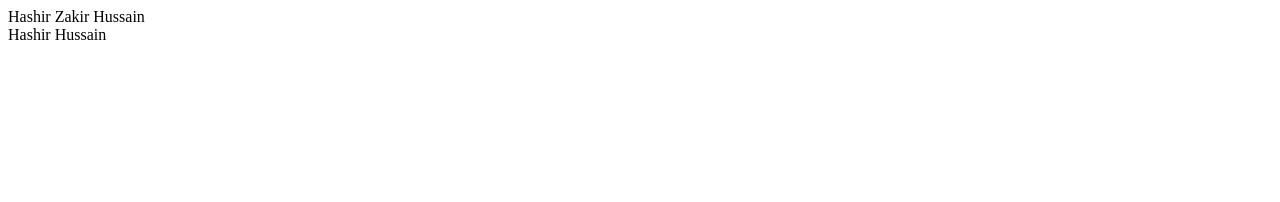
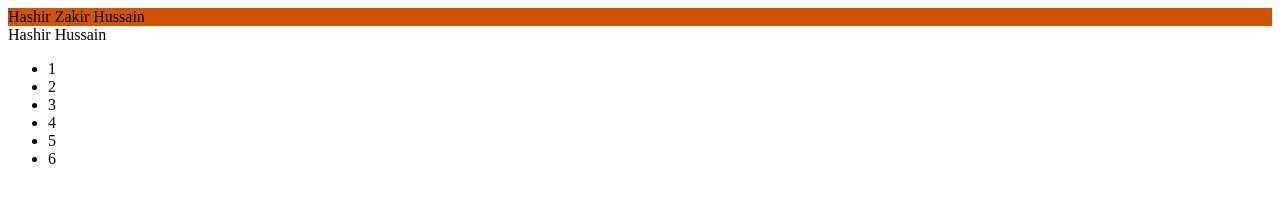
Before and after one commit to HashirHussain/random-bg-color, a plain HTML site: page index.html in a window 1280 px wide. Drawn offline with Linux system fonts and the light colour scheme.

Commit message:
Fiw updates

```diff
--- a/index.html
+++ b/index.html
@@ -13,11 +13,19 @@
     <span id="posts1">
         Hashir Hussain
     </span>
+    <ul class="ul">
+        <li>1</li>
+        <li>2</li>
+        <li>3</li>
+        <li>4</li>
+        <li>5</li>
+        <li>6</li>
+    </ul>
 </body>
 <script type="text/javascript" src="random-bg-color.js"></script>
 <script type="text/javascript">
-bgColors.targetElements = ['div', 'span'];
-// bgColors.colors = ['#1abc9c', '#e74c3c', '#ecf0f1', '#d35400', '#f39c12', '#34495e', '#bdc3c7', '#d35400'];
+bgColors.targetElements = ['div', 'span', '.ul'];
+bgColors.colors = ['#1abc9c', '#e74c3c', '#ecf0f1', '#d35400', '#f39c12', '#34495e', '#bdc3c7', '#d35400'];
 bgColors.apply();
 </script>
 
--- a/random-bg-color.js
+++ b/random-bg-color.js
@@ -55,33 +55,38 @@
                 this.targetElements = ['body'];
                 break;
         }
-        if (this.colors) {
+        if (!this.colors || this.colors.length < 0) {
+            var c = '';
+            while (c.length < 6) {
+                c += (Math.random()).toString(16).substr(-6).substr(-1);
+            }
+            color = this.colors = '#' + c;
+        } else {
             color = this.colors[Math.floor(Math.random() * this.colors.length)];
-            for (var j = 0; j < this.targetElements.length; j++) {
-                if (this.targetElements[j].charAt(0) === '.') {
-                    doc.getElementsByClassName(this.targetElements[j].slice(1)).style.background = color;
-                } else if (this.targetElements[j].charAt(0) === '#') {
-                    doc.getElementById(this.targetElements[j].slice(1)).style.background = color;
-                } else {
-                    var elem = document.getElementsByTagName(this.targetElements[j]);
-                    for (var e = 0; e < elem.length; e++) {
-                        elem[e].style.background = color;
-                    }
-                }
-            }
-        } else {
-            color = makeRandomColor();
-            doc.getElementById(this.targetElements[0]).style.background = color;
         }
+        applyColor(color, this.targetElements);
         return;
     };
 
-    function makeRandomColor() {
-        var c = '';
-        while (c.length < 6) {
-            c += (Math.random()).toString(16).substr(-6).substr(-1);
+    function applyColor(currentColor, targetElements) {
+        var elem = null;
+        var e = 0;
+        for (var j = 0; j < targetElements.length; j++) {
+            if (targetElements[j].charAt(0) === '.') {
+                elem = document.getElementsByClassName(targetElements[j].slice(1));
+                for (; e < elem.length; e++) {
+                    elem[e].style.background = currentColor;
+                }
+                doc.getElementsByClassName(targetElements[j].slice(1)).style.background = currentColor;
+            } else if (targetElements[j].charAt(0) === '#') {
+                doc.getElementById(targetElements[j].slice(1)).style.background = currentColor;
+            } else {
+                elem = document.getElementsByTagName(targetElements[j]);
+                for (; e < elem.length; e++) {
+                    elem[e].style.background = currentColor;
+                }
+            }
         }
-        return '#' + c;
     }
     win.bgColors = (typeof(win.bgColors) === "undefined") ? new init() : 'bgColors is already defined';
 })(window, document);
```
